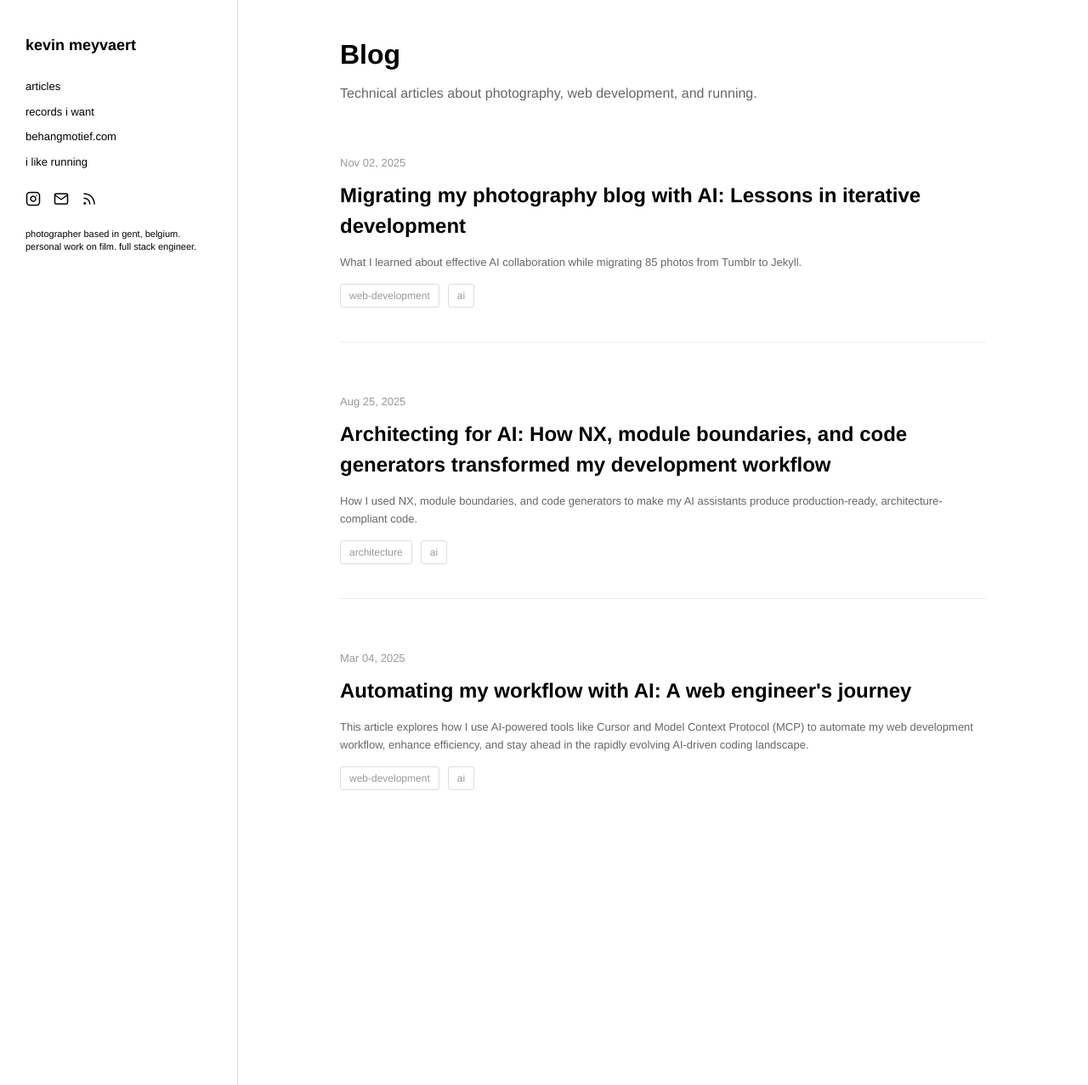
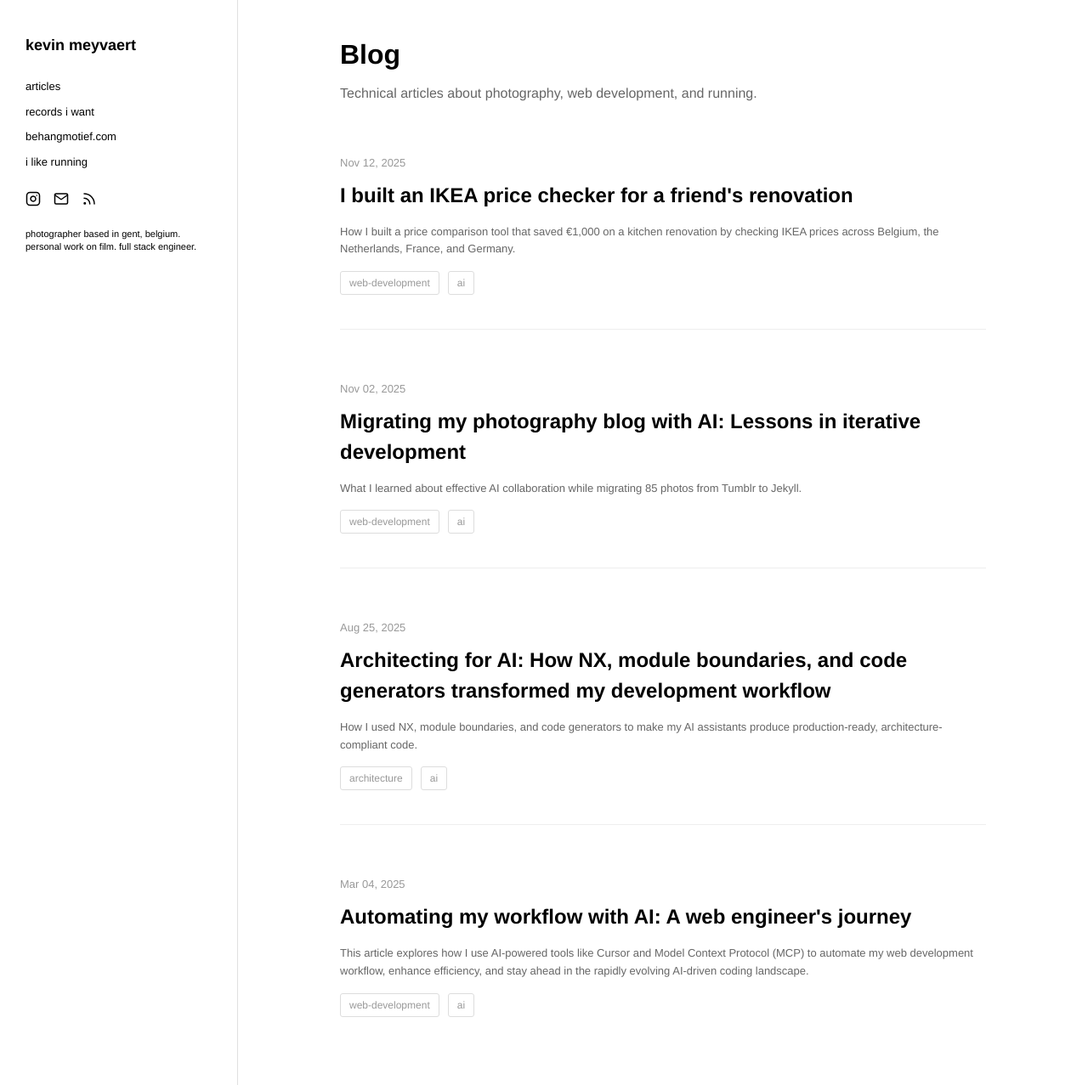
Before and after one commit to kevinmeyvaert/blog, a Jekyll site: the page built from articles.html, in a window 1280 px wide and 1277 px high. Shown: the whole window at 85% size. Built offline with Jekyll 4.4.1, drawn with Linux system fonts in a browser that asks for light colours; some of the changed lines change nothing that is shown.

Commit message:
feat: komprare blog post

```diff
--- /dev/null
+++ b/_articles/2025-11-12-ikea-price-checker.md
@@ -0,0 +1,130 @@
+---
+layout: article
+title: "I built an IKEA price checker for a friend's renovation"
+date: 2025-11-12
+categories: [web-development, ai]
+tags: [ikea, web-scraping, side-project, chrome-extension]
+excerpt: "How I built a price comparison tool that saved €1,000 on a kitchen renovation by checking IKEA prices across Belgium, the Netherlands, France, and Germany."
+---
+
+A friend was redoing his kitchen.
+He told me IKEA prices aren't the same everywhere.
+Same product, different country, different price.
+He checked them one by one across Belgium, the Netherlands, and France.
+
+His kitchen plan had ninety-eight products from the IKEA kitchen configurator.
+That sounded painful to track by hand.
+
+He said, "It's strange. The exact same cabinet is cheaper across the border."
+That line stuck with me.
+He didn't need another spreadsheet.
+He needed a small tool that did the checking for him.
+
+So I started building one that same afternoon.
+
+
+## From idea to first version
+
+I didn't start by writing code.
+I asked GPT-5 what would make a good IKEA price comparison tool.
+It suggested simple features: search by product code, compare countries, highlight the lowest price, show stock, and maybe handle full shopping lists later.
+
+Then I opened Claude Code to build it.
+Within minutes, we had a working prototype.
+Type an IKEA article number and it fetched prices from Belgium, the Netherlands, and France.
+It took less time to make than opening three IKEA sites by hand.
+
+![KOMPRÅRE first version](/assets/images/articles/komprare-v1.jpg)
+*The first working version of the IKEA price checker. "ship it?" I send to my friend via text.*
+
+
+## Building beyond the basics
+
+Once the basics worked, I asked GPT-5 what else people might want.
+It suggested checking stock by store, uploading shopping lists, exporting results, and adding a browser plugin.
+That became my plan.
+
+I added live store availability first.
+IKEA has no public product API, so I scraped pages and checked the numbers against the site until they matched.
+
+Then came shopping list mode.
+You can upload an IKEA shopping list PDF.
+The app reads the product codes, checks prices across countries, and shows which stores give the lowest total.
+It can export that plan as a clear PDF.
+
+![KOMPRÅRE second version](/assets/images/articles/komprare-v2.jpg)
+*I just prompted the shopping list (pdf) feature. "will it work first try"*
+
+The next step was the Chrome plugin.
+It adds a section that appears automatically on IKEA product pages.
+The section shows the price comparison for that product right inside the page.
+It feels native, as if IKEA quietly added it themselves.
+
+Those ideas came from GPT-5 brainstorms.
+Claude Code helped turn them into working parts.
+
+
+## Two AIs, different jobs
+
+Claude Code handled development.
+It wrote functions, API routes, and scrapers fast.
+When something failed, I gave it the error and product ID.
+It helped narrow the fix.
+
+GPT-5 handled the product side.
+It asked why a feature mattered and how people would use it.
+That mix kept the code moving and the scope tight.
+
+<div class="image-grid">
+  <div class="image-grid-item">
+    <img src="/assets/images/articles/komprare-pm-1.png" alt="KOMPRÅRE name brainstorm">
+  </div>
+  <div class="image-grid-item">
+    <img src="/assets/images/articles/komprare-pm-2.png" alt="KOMPRÅRE logo design">
+  </div>
+</div>
+*I wasn't feeling creative naming this project, but GPT-5 helped. He also helped out making the logo, who needs desigers anyway 🤷‍♂️*
+
+
+## Managing the project
+
+I gave Claude Code my article [Architecting for AI](/articles/architecting-for-ai/) as context.
+That shaped the structure.
+All generated code lived in one Nx monorepo.
+The scraping, authentication and analytics logic were shared by the web app and the Chrome plugin.
+It kept the setup clean instead of a collection of one-off scripts.
+
+![Project tree](/assets/images/articles/komprare-arch.png)
+*I like clean project trees and efficient code reuse 🤝🏻*
+
+## Clauding on the go
+
+While building this project, I tried a new feature from Claude.
+They have a mobile app where you can link your repository and send prompts from your phone.
+The next day after finishing the app, I was at work when my girlfriend texted me.
+She couldn’t import shopping lists from the IKEA mobile app because those links used a different format.
+At the coffee machine, I opened Claude on my iPhone, pasted her link, and typed:
+
+<div class="image-grid">
+  <div class="image-grid-item">
+    <img src="/assets/images/articles/komprare-claude-1.jpg" alt="The prompt">
+  </div>
+  <div class="image-grid-item">
+    <img src="/assets/images/articles/komprare-claude-2.jpg" alt="The pull requests">
+  </div>
+</div>
+*It's the productmanagerification of software development*
+
+
+## What the app does now
+
+You can type any IKEA product code.
+It shows prices for Belgium, the Netherlands, France, and Germany.
+It marks the lowest price.
+It checks stock for specific stores.
+You can upload a shopping list and get a per-store breakdown with totals.
+And on IKEA's own pages, the Chrome plugin shows the same comparison right below the product details.
+
+You can find the code on [GitHub](https://github.com/kevinmeyvaert/ikea-compare)
+and visit the live app at [komprare.vercel.app](https://komprare.vercel.app).
+The Chrome plugin is in review and should be publicly available soon.
--- a/assets/css/main.css
+++ b/assets/css/main.css
@@ -852,6 +852,41 @@
   margin: 40px 0;
 }
 
+.article-content em {
+  color: #999999;
+  font-size: 14px;
+  font-style: italic;
+}
+
+.article-content .image-grid {
+  display: grid;
+  grid-template-columns: repeat(2, 1fr);
+  gap: 20px;
+  margin: 20px 0;
+}
+
+.article-content .image-grid-item {
+  display: flex;
+  flex-direction: column;
+  gap: 8px;
+}
+
+.article-content .image-grid-item img {
+  width: 100%;
+  height: auto;
+}
+
+.article-content .image-grid-item em {
+  display: block;
+  text-align: center;
+}
+
+@media (max-width: 768px) {
+  .article-content .image-grid {
+    grid-template-columns: 1fr;
+  }
+}
+
 .article-footer {
   margin-top: 40px;
   padding-top: 30px;
```
Also changed, not shown: assets/images/articles/komprare-arch.png (added), assets/images/articles/komprare-claude-1.jpg (added), assets/images/articles/komprare-claude-2.jpg (added), assets/images/articles/komprare-pm-1.png (added), assets/images/articles/komprare-pm-2.png (added), assets/images/articles/komprare-v1.jpg (added), assets/images/articles/komprare-v2.jpg (added).
